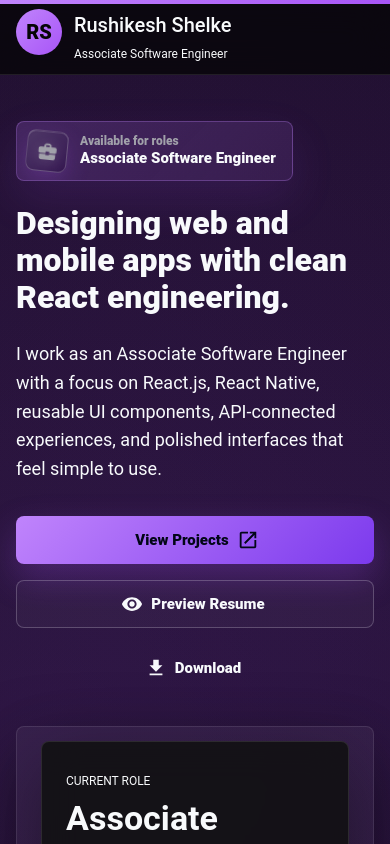
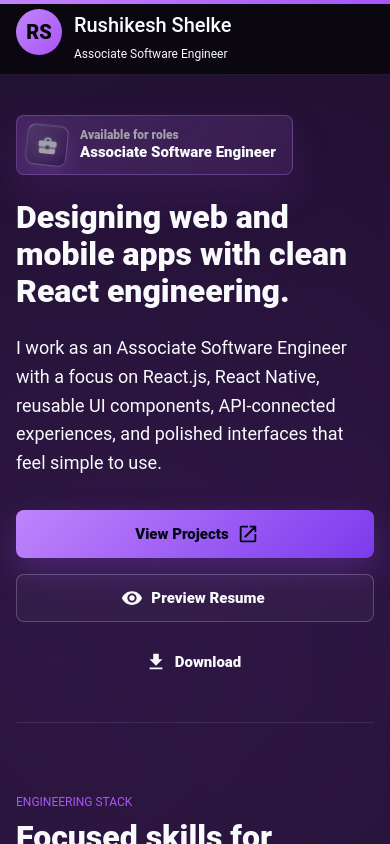
Before and after one commit to bmrushi9090/portfolio-website, a React (Vite) app in the folder vite-project/: page / in a window 390 px wide. Shown: the top 844 px of the page. Built offline with nearby package versions, Linux system fonts and the light colour scheme.

Commit message:
feat: adjust hero section styles for improved layout and responsiveness

```diff
--- a/vite-project/src/App.css
+++ b/vite-project/src/App.css
@@ -666,6 +666,15 @@
     grid-template-columns: 1fr;
   }
 
+  .hero-section {
+    min-height: auto;
+    align-items: flex-start;
+  }
+
+  .hero-right {
+    display: none;
+  }
+
   .card-grid {
     width: 100%;
     max-width: 100%;
@@ -728,7 +737,7 @@
 
 @media (max-width: 600px) {
   .hero-section {
-    padding: 46px 0 42px;
+    padding: 40px 0 36px;
   }
 
   .hero-title,
```
